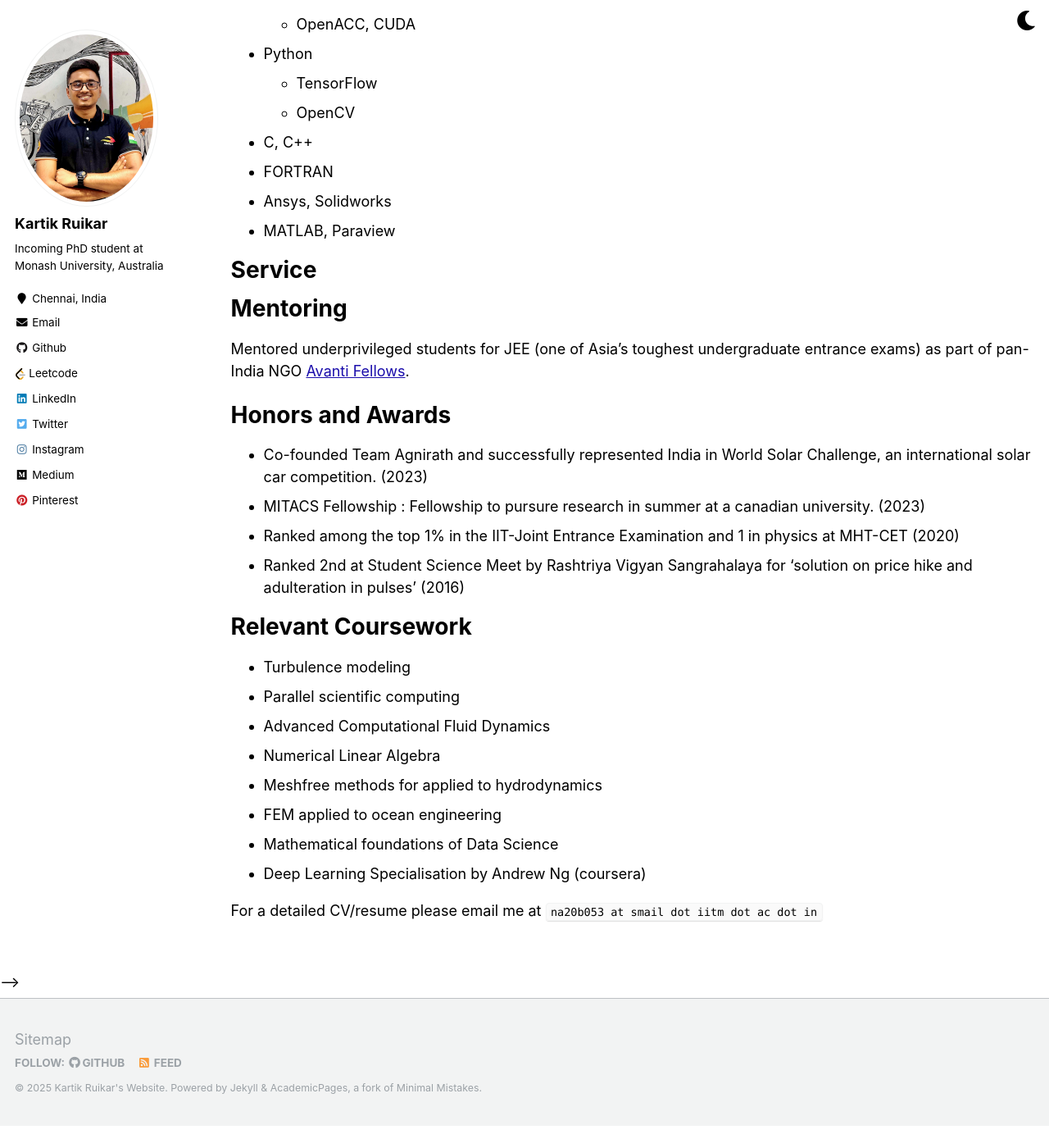
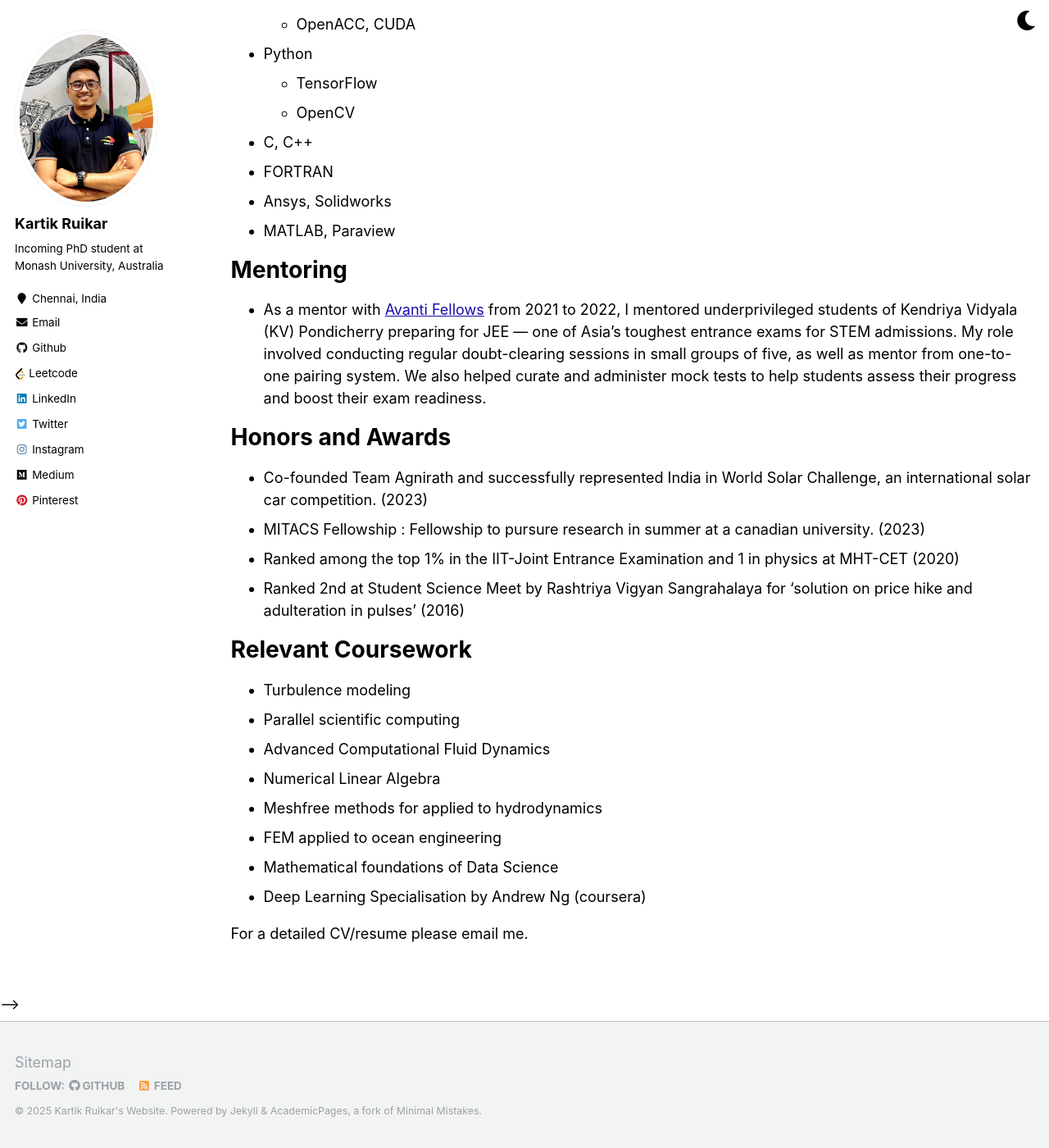
Before and after one commit to Kartik2605/Kartik2605.github.io, a Jekyll site: the page built from _pages/cv.md, in a window 1280 px wide and 1400 px high, scrolled down 2086 px. Shown: the whole window at 82% size. Built offline with Jekyll 4.4.1, drawn with Linux system fonts in a browser that asks for light colours; before the commit the page ends 3459 px from its top, so only the background shows below that; part of the change alters nothing that is shown; some of the changed text lies outside the part shown.

Commit message:
changes in CV page

```diff
--- a/_pages/cv.md
+++ b/_pages/cv.md
@@ -1,6 +1,6 @@
 ---
 layout: archive
-title: "CV"
+# title: "CV"
 permalink: /cv/
 author_profile: true
 redirect_from:
@@ -11,14 +11,14 @@ redirect_from:
 
 # Education
 
-- M.Tech, Computational Engineering, IIT Madras, (Expected 2025)
-- B.Tech, Ocean Engineering, IIT Madras, (Expected 2025)
+- M.Tech, Computational Engineering, IIT Madras (2025)
+- B.Tech, Ocean Engineering, IIT Madras (2025)
 
 # Thesis
 
 - GPU-accelerated large eddy simulations using simplified lattice boltzmann method
-  - Dual Degree Thesis, Indian Institute of Technology, 2025
-  - Advisor: Prof. Kameshwarrao Anupindi
+  - Dual Degree Thesis, IIT Madras, 2025
+  - Advisor: [Prof. Kameshwarrao Anupindi](https://home.iitm.ac.in/kanupindi/)
 
 # Work experience
 
@@ -79,7 +79,7 @@ redirect_from:
 - NASA ULI Safe Aviation Autonomy Seminar. "Scalable Multi-Agent Reinforcement Learning through Intelligent Information Aggregation"
 - Tata Consultancy Services Research and Innovation Labs. --"-- -->
 
-# Service
+<!-- # Service
 
 <!-- ## Conference Reviewing
 
@@ -111,7 +111,7 @@ redirect_from:
 
 # Mentoring
 
-Mentored underprivileged students for JEE (one of Asia's toughest undergraduate entrance exams) as part of pan-India NGO [Avanti Fellows](https://www.avantifellows.org/).
+- As a mentor with [Avanti Fellows](https://www.avantifellows.org/) from 2021 to 2022, I mentored underprivileged students of Kendriya Vidyala (KV) Pondicherry preparing for JEE — one of Asia’s toughest entrance exams for STEM admissions. My role involved conducting regular doubt-clearing sessions in small groups of five, as well as mentor from one-to-one pairing system. We also helped curate and administer mock tests to help students assess their progress and boost their exam readiness.
 
 # Honors and Awards
 
@@ -137,4 +137,4 @@ Mentored underprivileged students for JEE (one of Asia's toughest undergraduate
     {% include archive-single-cv.html %}
   {% endfor %}</ul> -->
 
-For a detailed CV/resume please email me at `na20b053 at smail dot iitm dot ac dot in`
+For a detailed CV/resume please email me.
```
